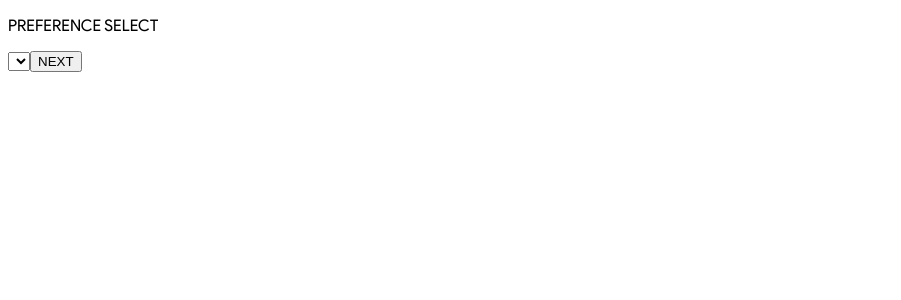
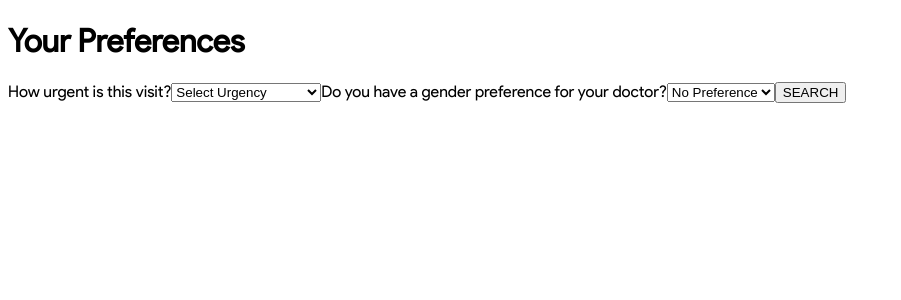
Before and after one commit to jpatel98/homehealth, a React (Create React App) app: page /preferences in a window 1280 px wide. Shown: the top 300 px of the page, without its empty margins (0-901 px from the left). Built offline with nearby package versions, Linux system fonts and the light colour scheme.

Commit message:
Flesh out Preferences page

```diff
--- a/src/App.js
+++ b/src/App.js
@@ -21,7 +21,13 @@ class App extends Component{
 
 	handlePreferencesSubmit = (e) => {
 		e.preventDefault();
-		console.log(e.target);
+		const { urgency, gender } = e.target;
+		console.log("Urgency :", urgency.value);
+		console.log("Gender :", gender.value);
+		this.setState({
+			urgency: urgency.value,
+			gender: gender.value
+		});
 	}
 
 	render(){
@@ -50,7 +56,7 @@ class App extends Component{
 						return (
 							<Preferences
 								handlePreferencesSubmit={(e) => {
-									this.handleServiceSubmit(e);
+									this.handlePreferencesSubmit(e);
 								}}
 								{...routerProps}
 							/>
--- a/src/Pages/Preferences/Preferences.js
+++ b/src/Pages/Preferences/Preferences.js
@@ -2,17 +2,29 @@ import { v4 as uuid } from 'uuid';
 import menu from '../../data/menu.json';
 
 const Preferences = ({ handlePreferencesSubmit, history }) => {
-
 	return (
 		<div>
-			<p className="service__prompt">PREFERENCE SELECT</p>
+			<h1 className="preferences__title">Your Preferences</h1>
 			<form onSubmit={(e) => {
 				handlePreferencesSubmit(e)
 				history.push('/preferences');
 			}}>
-				<select name="services" id="services" className="service__form">
-				</select>
-				<button className="service__button" type="submit">NEXT</button>
+				<label htmlFor="urgency">How urgent is this visit?
+					<select name="urgency" id="urgency" className="preferences__urgency-select">
+						<option key={uuid()} value="error">Select Urgency</option>
+						{menu.urgency.map(type =>
+							<option key={uuid()} value={type}>{type}</option>
+						)}
+					</select>
+				</label>
+				<label htmlFor="gender">Do you have a gender preference for your doctor?
+					<select name="gender" id="gender" className="preferences__gender-select">
+						{menu.gender.map(type =>
+							<option key={uuid()} value={type}>{type}</option>
+						)}
+					</select>
+				</label>
+				<button className="preferences__button" type="submit">SEARCH</button>
 			</form>
 		</div>
 	);
```
